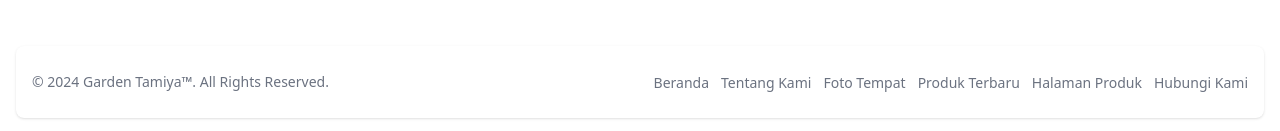
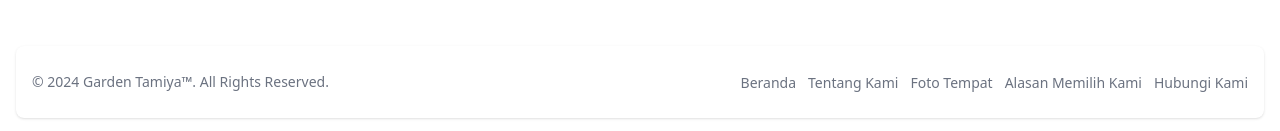
Before and after one commit to GardenTamiya/Store, a plain HTML site: page index.html in a window 1280 px wide. Shown: the part 2048-2179 px from the top of the page. Drawn offline with nearby package versions, Linux system fonts and the light colour scheme.

Commit message:
update footer

```diff
--- a/index.html
+++ b/index.html
@@ -206,8 +206,8 @@
         <li><a href="#" class="text-sm text-gray-500 hover:underline me-3">Beranda</a></li>
         <li><a href="#about" class="text-sm text-gray-500 hover:underline me-3">Tentang Kami</a></li>
         <li><a href="#place" class="text-sm text-gray-500 hover:underline me-3">Foto Tempat</a></li>
-        <li><a href="#new" class="text-sm text-gray-500 hover:underline me-3">Produk Terbaru</a></li>
-        <li><a href="produk.html" class="text-sm text-gray-500 hover:underline me-3">Halaman Produk</a></li>
+        <li><a href="#services" class="text-sm text-gray-500 hover:underline me-3">Alasan  Memilih Kami</a></li>
+
         <li><a href="#kontak" class="text-sm text-gray-500 hover:underline">Hubungi Kami</a></li>
       </ul>
     </div>
```
